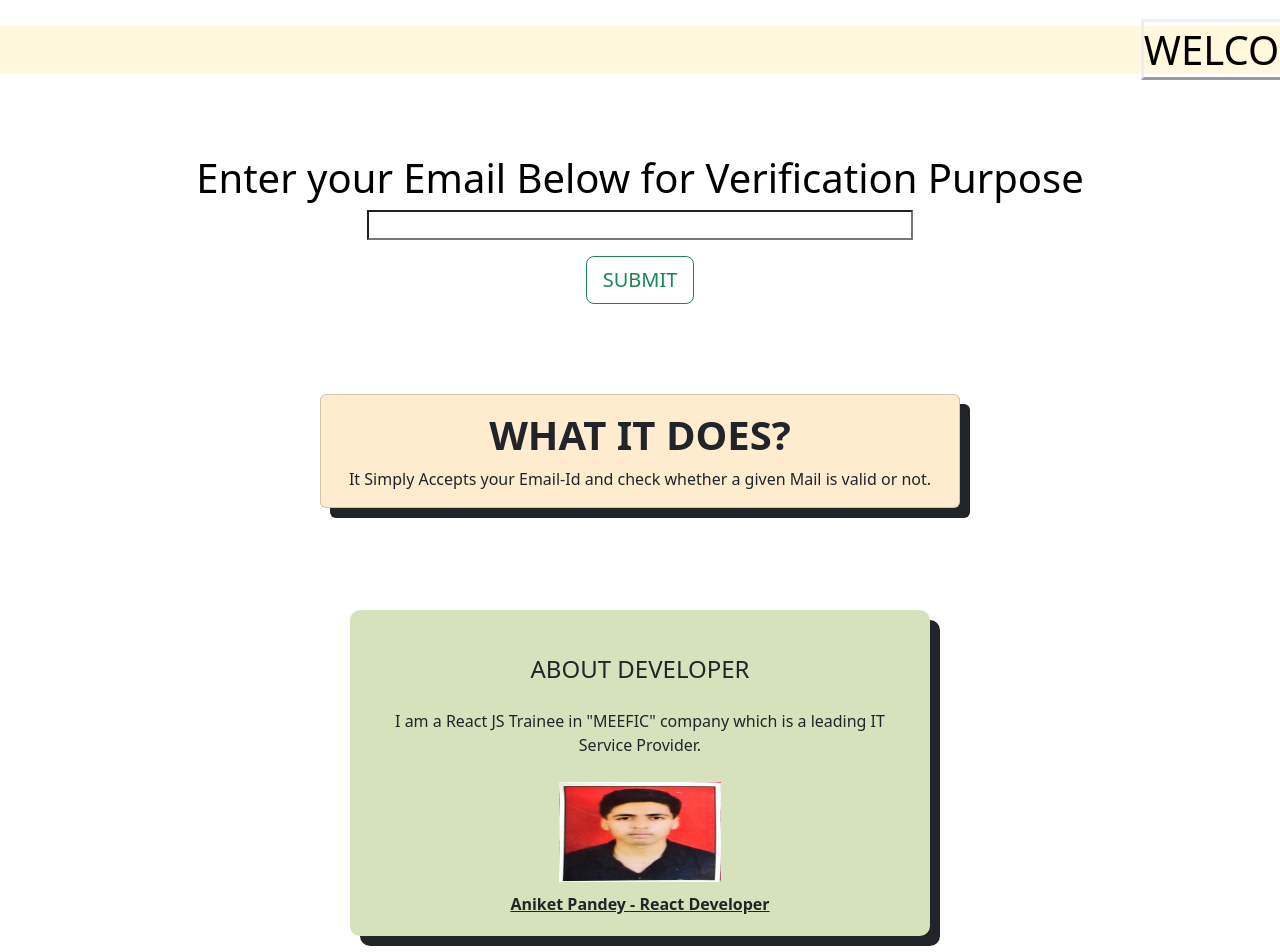
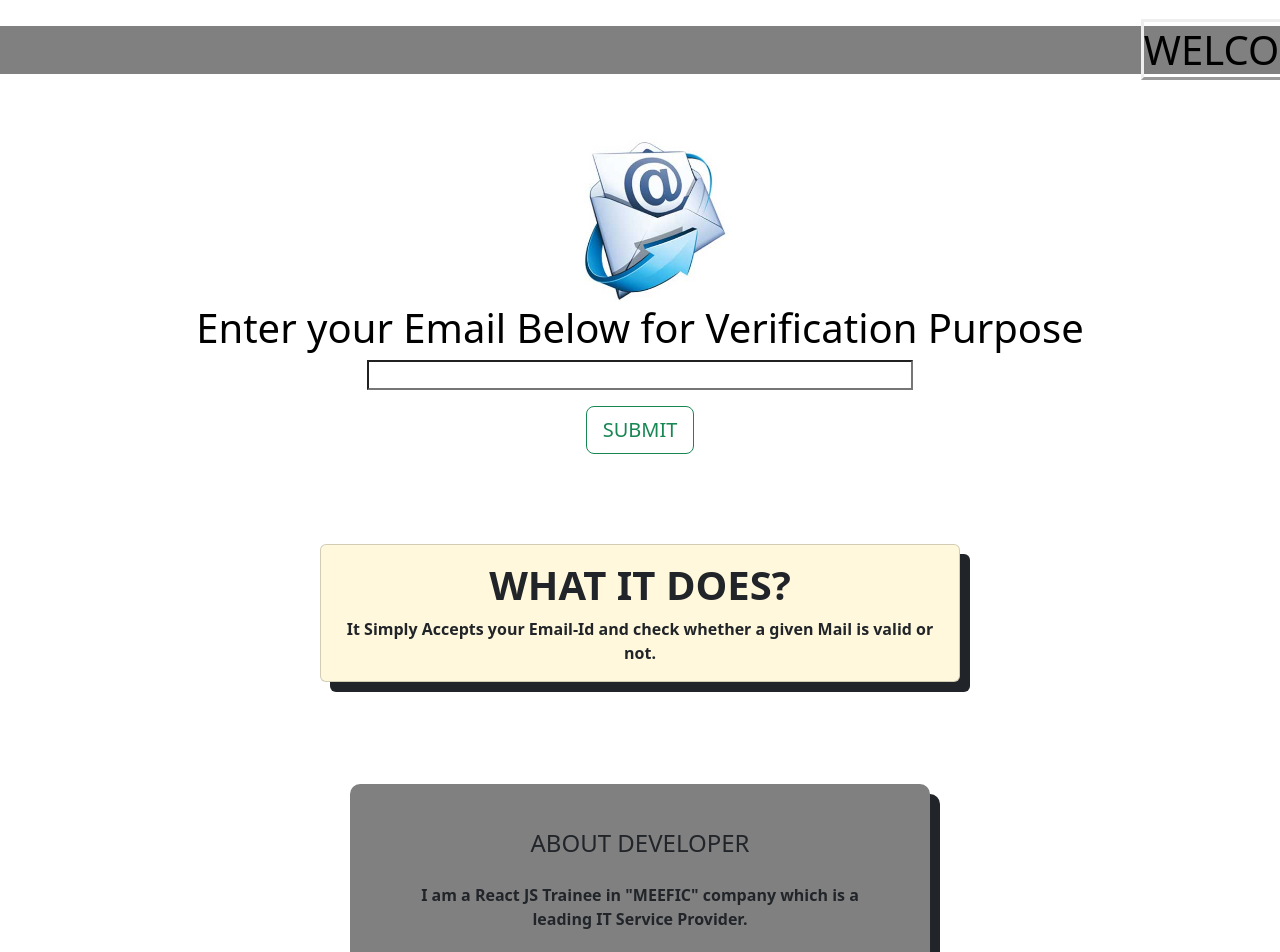
Before and after one commit to AniketPandey3601/Emai-Verification, a React (Create React App) app: page / in a window 1280 px wide. Shown: the part 80-1032 px from the top of the page. Built offline with nearby package versions, Linux system fonts and the light colour scheme.

Commit message:
second commit

```diff
--- a/src/App.js
+++ b/src/App.js
@@ -4,7 +4,10 @@ import Form from "./components/Form";
 import Footer from "./components/Footer"
 import './components/Style.scss'
 import React from 'react';
-import photo from './Aniket-Pandey_passport.jpg'
+import photo from './Aniket-Pandey_passport.jpg';
+import photo2 from '../src/email1.jpg'
+
+
 
 
 import { useState } from 'react';
@@ -45,10 +48,28 @@ function App() {
       <div
         className="first"
         // style={{ textAlign:"center", margin:50 ,borderStyle:"outset"}} >
+        style={{
+          backgroundColor: mode === "light" ? "GrayText" : "rgb(116, 130, 91)",
+        }}
       >
         <h1>
           <span>WELCOME TO MY FIRST REACT WEBSITE!</span>
         </h1>
+      </div>
+      <div>
+        <img
+          src={photo2}
+          alt="EmailImage"
+          width="170"
+          height="170"
+          style={{
+            marginLeft: "45%",
+            marginRight: "50%",
+            marginTop: "10px",
+            Color:
+              mode === "light" ? "white" : "grey",
+          }}
+        />
       </div>
       <div className="container text-center">
         <Form
@@ -56,21 +77,36 @@ function App() {
           theme={mode}
         />
       </div>
-      <div class="card">
+      <div
+        class="card"
+        style={{
+          backgroundColor: mode === "light" ? "cornsilk" : "rgb(116, 130, 91)",
+        }}
+      >
         <div class="card-body">
           <h5 class="card-title">WHAT IT DOES?</h5>
           <div>
             <p class="card-text">
-              It Simply Accepts your Email-Id and check whether a given Mail is valid or not.
+              <strong>
+                It Simply Accepts your Email-Id and check whether a given Mail
+                is valid or not.
+              </strong>
             </p>
           </div>
         </div>
       </div>
-      <body className="Yash">
+      <body
+        className="Bodypart"
+        style={{
+          backgroundColor: mode === "light" ? "grey" : "rgb(116, 130, 91)",
+        }}
+      >
         <h4 className="divtag1">ABOUT DEVELOPER</h4>
         <div className="divtag2">
-          I am a React JS Trainee in "MEEFIC" company which is a leading IT
-          Service Provider.
+          <strong>
+            I am a React JS Trainee in "MEEFIC" company which is a leading IT
+            Service Provider.
+          </strong>
         </div>
         <img
           className="divtag3"
--- a/src/components/Form.js
+++ b/src/components/Form.js
@@ -8,6 +8,12 @@ export default function Form(props) {
 
     console.log("SUBMIT WAS PRESSED.");
     alert("YOU PRESSED SUBMIT.")
+  }
+  const emailchange=()=>{
+
+     var x = document.getElementById("fname");
+     x.value = x.value.toUpperCase();
+
   }
   const [text, setText] = useState("enter text here");
   return (
@@ -26,7 +32,7 @@ export default function Form(props) {
             backgroundColor: props.theme === "light" ? "white" : "grey",
             color: props.theme === "light" ? "black" : "white",
             width: "50%",
-          }}
+        }} onChange={emailchange} id="fname"
         />
 
         <div className="mb-3"></div>
--- a/src/components/Navbar.js
+++ b/src/components/Navbar.js
@@ -1,5 +1,5 @@
 import React  from "react";
-import PropTypes from 'prop-types'
+import PropTypes from 'prop-types';
 
 
 
--- a/src/components/Style.scss
+++ b/src/components/Style.scss
@@ -1,10 +1,11 @@
 @import "~bootstrap/scss/bootstrap.scss";
+
 
 
  .first h1 span{
 
     position: relative;
-        animation: myfirst 6s 1;
+        animation: myfirst 6s infinite;
         animation-direction:inherit;
         // text-align: center;
         margin: 50;
@@ -21,7 +22,7 @@
 }
 .first h1{
     margin-top: 50px;
-        margin-bottom: 80px;
+        margin-bottom: 50px;
 }
 @keyframes myfirst {
     0% {
@@ -70,11 +71,11 @@
     margin:20px;
 }
 
-.Yash{
+.Bodypart{
     margin-bottom:50px;
      justify-content: center;
      width: auto;
-     background-color: rgb(213, 226, 188);
+    background-color: rgb(116, 130, 91);
      margin-left: 350px;
      margin-right: 350px;
      padding: 20px;
@@ -82,16 +83,16 @@
     box-shadow: 10px 10px;
 
 }
- .Yash .divtag1{
+ .Bodypart .divtag1{
     text-align: center;
     margin: 25px;
 
 }
-.Yash .divtag2{
+.Bodypart .divtag2{
     margin: 25px;
     text-align: center;
 }
-.Yash .divtag3{
+.Bodypart .divtag3{
 
     display: block;
         margin-left: 180px;
@@ -99,7 +100,7 @@
         margin: auto;
         width: 30%;
 }
-.Yash .divtag4{
+.Bodypart .divtag4{
 
     text-align: center;
     font-weight: 700;
@@ -107,8 +108,8 @@
     margin-top: 10px;
 }
 
-.Yash:hover{
-    background-color: aquamarine;
+.Bodypart:hover{
+    background-color: rgb(85, 73, 85);
     margin-left: 250px;
     margin-right: 250px;
     transition-duration: 1s;
```
Also changed, not shown: src/Email.jpeg (added), src/email1.jpg (added).
